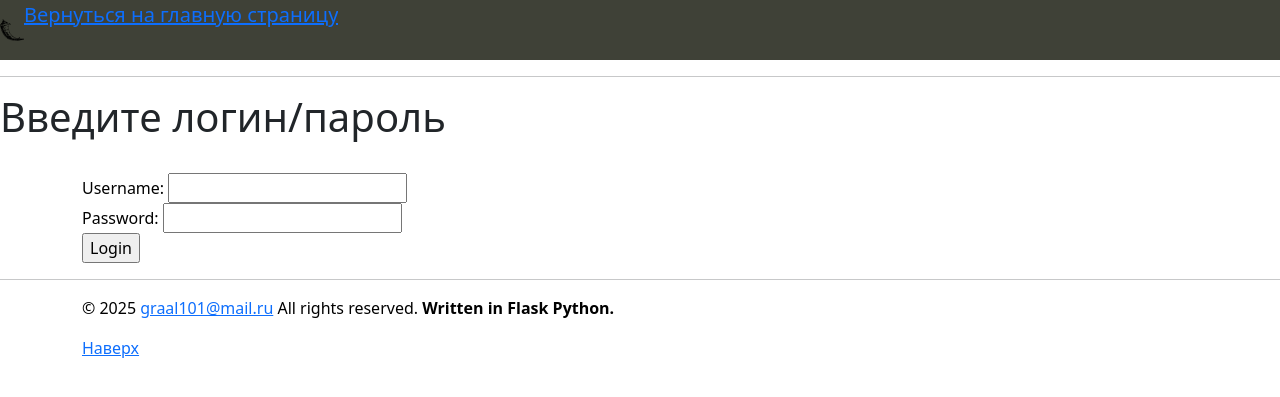
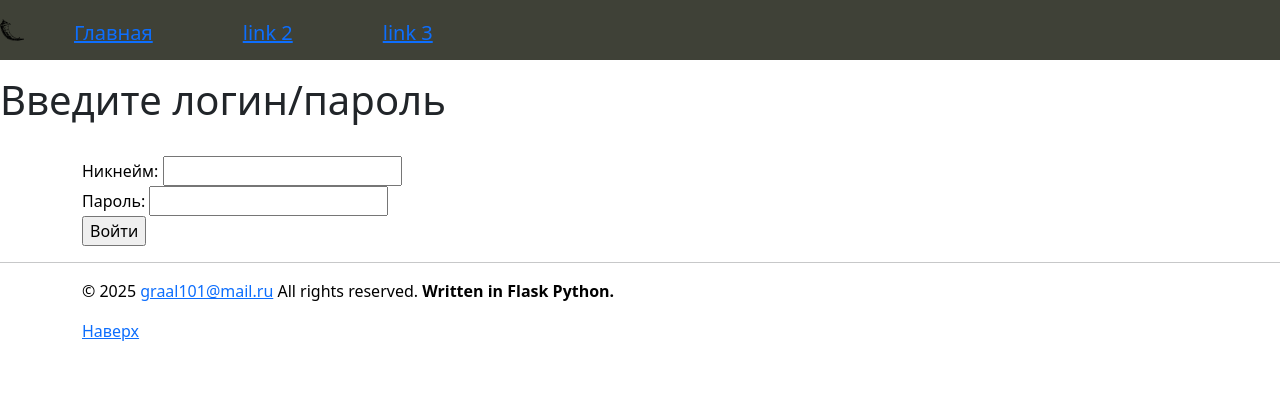
Before and after one commit to graal101/Flask_Template, a Flask app: page /login in a window 1280 px wide. Shown: the top 397 px of the page. Run offline with Flask 3, Linux system fonts and the light colour scheme.

Commit message:
"linting HTML"

```diff
--- a/main.py
+++ b/main.py
@@ -18,28 +18,28 @@ admin = Admin(app, name='Таблицы')
 admin.add_view(ModelView(Users, db.session, name='Участники'))
 admin.add_view(ModelView(Guests, db.session, name='Посетители'))
 
-
-menus = {'link 1':'#', 'link 2':'#', 'link 3':'#'}
+with app.app_context():
+    db.create_all()
+    print('create')
 
 @app.route('/')
 @app.route('/index')
 def index():
-    with app.app_context():
-        db.create_all()
-
-        ip = request.headers.get('X-Real-IP')
-        user_agent = request.user_agent.string
-        ref = request.headers.get('Referer')
-        new_entry = Guests(ip=ip, user_agent=user_agent, ref=ref)
-        db.session.add(new_entry)
-
-        db.session.commit()
+    menus = {'Главная': url_for('index'), 'link 2':'#', 'link 3':'#'}
+    ip = request.headers.get('X-Real-IP')
+    user_agent = request.user_agent.string
+    ref = request.headers.get('Referer')
+    new_entry = Guests(ip=ip, user_agent=user_agent, ref=ref)
+    db.session.add(new_entry)
+    db.session.commit()
     return render_template('index.html', menus=menus, title='Главная (templates)',
                             content='<h1>Template index page</h1>',
                           )
 
 @app.route('/login')
 def login():
-        return render_template('login.html', title='Логин', menus={'Вернуться на главную страницу': url_for('index')})
+    menus = {'Главная': url_for('index'), 'link 2':'#', 'link 3':'#'}
+    return render_template('login.html', title='Логин', menus=menus)
+
 if __name__ == '__main__':
     app.run(debug=True)
--- a/models.py
+++ b/models.py
@@ -1,7 +1,7 @@
 """Model."""
 from flask_sqlalchemy import SQLAlchemy
 from sqlalchemy.sql import func
-from sqlalchemy import  DateTime
+from sqlalchemy import DateTime
 
 db = SQLAlchemy()
 
@@ -16,6 +16,8 @@ class Guests(db.Model):
 
 
 class Users(db.Model):
+    """Пользователи зарегистрированные."""
+
     ids = db.Column(db.Integer, primary_key=True, autoincrement=True)
     name = db.Column(db.String(30), unique=False, nullable=False)
     password = db.Column(db.String(50), unique=False, nullable=False)
--- a/templates/base.html
+++ b/templates/base.html
@@ -6,40 +6,34 @@
 <html lang="ru">
 
 <head>
-	<meta http-equiv="content-type" content="text/html;charset=utf-8" >
+	<meta charset="UTF-8">
    <meta name="viewport" content="width=device-width, initial-scale=1">
    <link rel="stylesheet" href="https://cdn.jsdelivr.net/npm/bootstrap@5.3.3/dist/css/bootstrap.min.css" >
    <link rel="stylesheet" href="{{ url_for('static', filename='css/style.css') }}">
    <link rel="icon" href="{{ url_for('static', filename='img/favicon.png') }}" type="image/png">
 
    <title>{% block title %}{% endblock %}</title>
-
-   {% block menus %}
-   <!-- <div class="menu-container"> -->
+</head>
+<body>
+ {% block menus %}
    <nav class="menu-container">
       <img style='width: 24px' src="{{ url_for('static', filename='img/favicon.png') }}" alt="Logo">
          <ul class="mainmenu">
             {% for text, lnk in menus.items() %}
-               <a href= '{{ lnk }}' > {{ text }} </a>
-               <!-- <li>{{ it }}</li> -->
+               <li> <a href='{{ lnk }}' > {{ text }} </a> </li>
             {% endfor %}
          </ul>
    </nav>
-   <!-- </div> -->
    {% endblock %}
    <p id="top"></p>
-</head>
-
-<body>
-<hr>
   {% block content %}{% endblock %}
-</body>
-<footer>
+  <footer>
    <hr>
     <div class="container">
       <p>&copy; 2025 <a href="mailto:graal101@mail.ru">graal101@mail.ru</a>
        All rights reserved. <b>Written in Flask Python.</b> </p>
       <p><a href="#top">Наверх</a></p>
    </div>
-</footer>
+  </footer>
+</body>
 </html>
--- a/templates/login.html
+++ b/templates/login.html
@@ -9,13 +9,13 @@
 <br>
    <div class='container'>
     <form method="post">
-        <label for="username">Username:</label>
-        <input type="text" name="username" required>
+        <label for="username">Никнейм:</label>
+        <input type="text" id="username" name="username" required>
         <br>
-        <label for="password">Password:</label>
-        <input type="password" name="password" required>
+        <label for="password">Пароль: </label>
+        <input type="password" id="password" name="password" required>
         <br>
-        <input type="submit" value="Login">
+        <input type="submit" value="Войти">
     </form>
     </div>
 {% endblock %}
```
Also changed, not shown: __init__.py (added).
